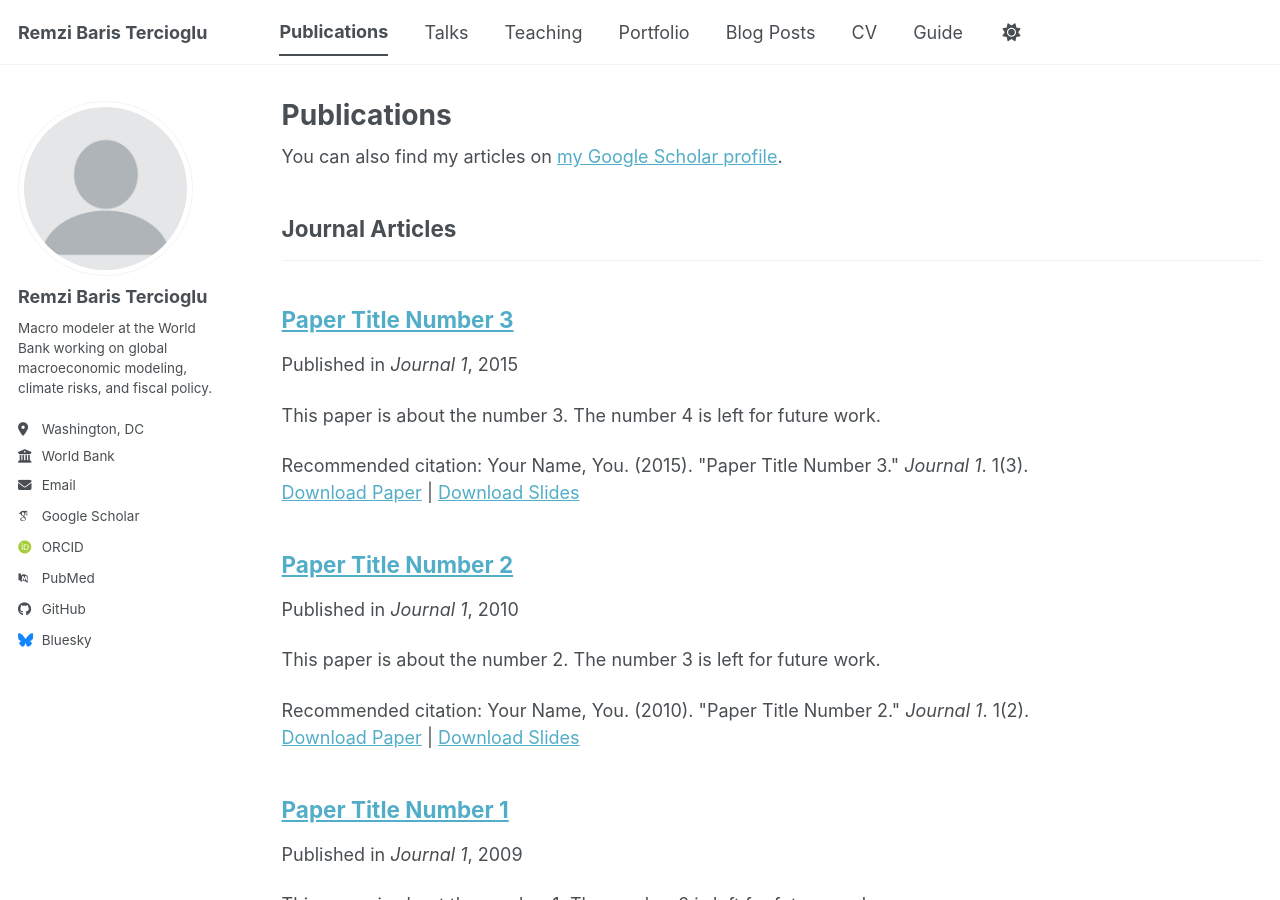
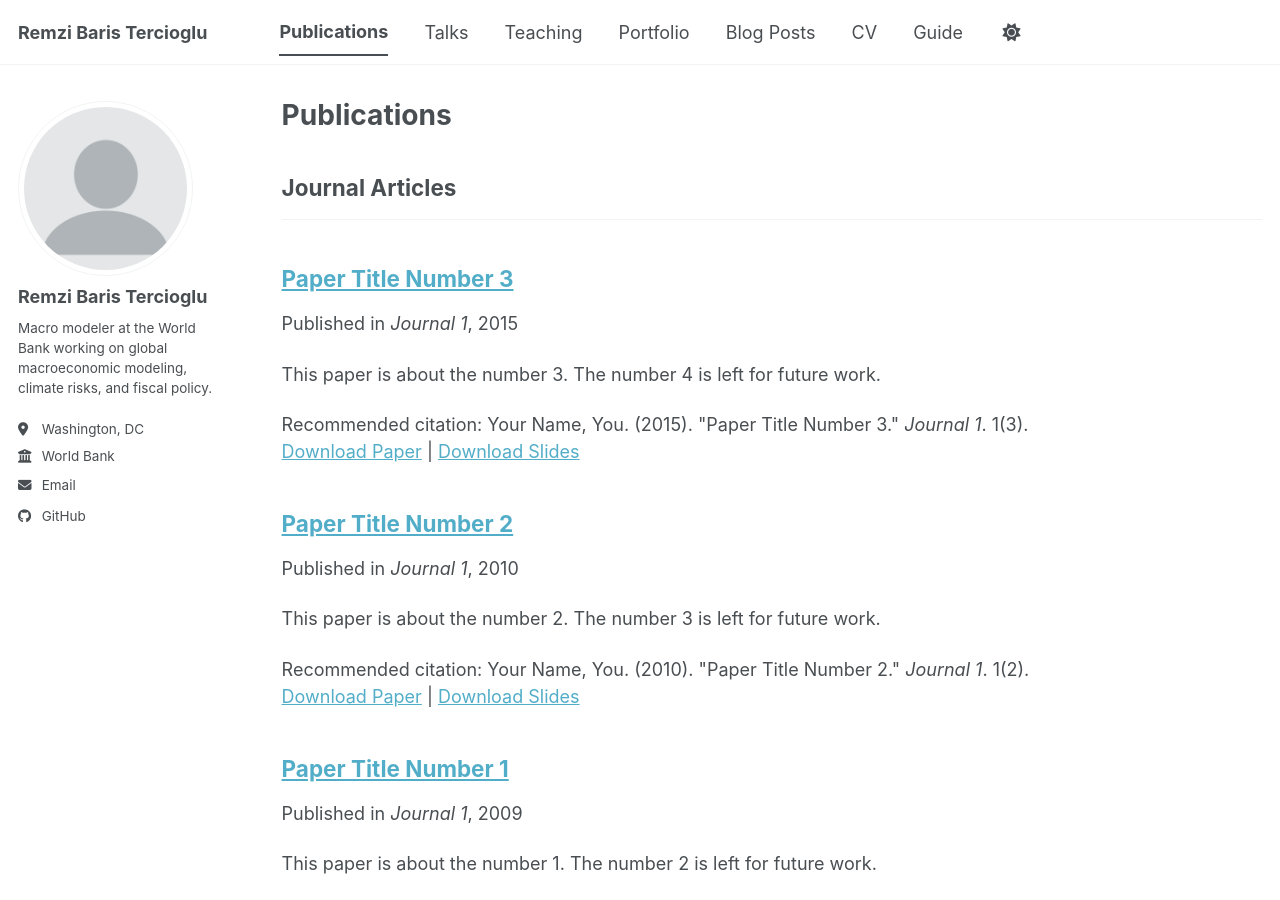
Before and after one commit to baristercioglu/baristercioglu.github.io, a Jekyll site: the page built from _pages/publications.html, in a window 1280 px wide and 900 px high. Built offline with Jekyll 4.4.1, drawn with Linux system fonts in a browser that asks for light colours; some web fonts are replaced; a script bundle is joined from its source files by our own code; library files that are not in the unit come from our copies; part of the change alters nothing that is shown.

Commit message:
Update _config.yml

```diff
--- a/_config.yml
+++ b/_config.yml
@@ -1,86 +1,73 @@
-# Welcome to Jekyll!
-#
-# This config file is meant for settings that affect your entire site, values
-# which you are expected to set up once and rarely need to edit after that.
-# For technical reasons, this file is *NOT* reloaded automatically when you use
-# `jekyll serve -l -H localhost`. If you change this file, please restart the
-# server process.
-
 # Basic Site Settings
 locale                   : "en-US"
-site_theme               : "default" # The available themes options are "default", "air", "sunrise", "mint", "dirt" and "contrast"
+site_theme               : "default"
 title                    : "Remzi Baris Tercioglu"
 title_separator          : "-"
 name                     : &name "Remzi Baris Tercioglu"
-description              : &description "Macro modeler | World Bank"   # Update this with a general description of your site, this is the default if not overridden by a page
-url                      : https://baristercioglu.github.io # The base hostname & protocol for your site e.g. "https://[your GitHub username].github.io",
-                                                           # or if you already have some other page hosted on Github then use "https://[your GitHub username].github.io/[Your Repo Name]"
-baseurl                  : "" # the subpath of your site, e.g. "/blog"
+description              : &description "Macro modeler | World Bank"
+url                      : "https://baristercioglu.github.io"
+baseurl                  : ""
 repository               : "baristercioglu/baristercioglu.github.io"
 
-# Site Author - The following control what appear as part of the author content on the side bar.
-#               If a field is blank the icon and link will not appear, otherwise it will be shown.
-#               Additional customization can be done by editing /_includes/author-profile.html
+# Site Author
 author:
-  # Biographic information
-  avatar           : "profile.png"
-  name             : "Remzi Baris Tercioglu"
-  pronouns         : # example: "she/her"
-  bio              : "Macro modeler at the World Bank working on global macroeconomic modeling, climate risks, and fiscal policy."
-  location         : "Washington, DC"
-  employer         : "World Bank"
-  uri              : # URL
-  email            : "rtercioglu@worldbank.org"
+  avatar                 : "profile.png"
+  name                   : "Remzi Baris Tercioglu"
+  pronouns               :
+  bio                    : "Macro modeler at the World Bank working on global macroeconomic modeling, climate risks, and fiscal policy."
+  location               : "Washington, DC"
+  employer               : "World Bank"
+  uri                    :
+  email                  : "rtercioglu@worldbank.org"
 
   # Academic websites
-  academia         : # URL
-  arxiv            : # URL - Update with the correct link to your profile
-  googlescholar    : "https://scholar.google.com/citations?user=PS_CX0AAAAAJ"
-  inspire-hep      : # URL
-  impactstory      : # URL
-  orcid            : "https://orcid.org/yourorcidurl"
-  semantic         : # URL
-  ssrn             : # URL
-  pubmed           : "https://www.ncbi.nlm.nih.gov/pubmed/?term=john+snow"
-  researchgate     : # URL
-  scopus           : # URL
-  zotero           : # URL
-
+  academia               :
+  arxiv                  :
+  googlescholar          :
+  inspire-hep            :
+  impactstory            :
+  orcid                  :
+  semantic               :
+  ssrn                   :
+  pubmed                 :
+  researchgate           :
+  scopus                 :
+  zotero                 :
 
   # Repositories and software development
-  bitbucket        : # Username - Update with your username on the site
-  codepen          : # Username
-  dribbble         : # Username
-  github           : "baristercioglu"
-  kaggle           : # Username
-  stackoverflow    : # User number or user number and name (i.e., use "1" or "1/jeff-atwood")
+  bitbucket              :
+  codepen                :
+  dribbble               :
+  github                 : "baristercioglu"
+  kaggle                 :
+  stackoverflow          :
 
   # Social media
-  artstation       : # Username
-  bluesky          : "bsky.app" # Replace this with you Bluesky username
-  facebook         : # Username
-  flickr           : # Username
-  foursquare       : # Username
-  goodreads        : # Username
-  google_plus      : # Username
-  keybase          : # Username
-  instagram        : # Username
-  lastfm           : # Username
-  linkedin         : # Username
-  mastodon         : # URL
-  medium           : # URL
-  pinterest        : # Username
-  soundcloud       : # Username
-  steam            : # Username
-  telegram         : # URL
-  tumblr           : # Username
-  twitter          : # Username for X / Twitter
-  vine             : # Username
-  weibo            : # Username
-  wikipedia        : # Username
-  xing             : # Username
-  youtube          : # Username
-  zhihu            : # Username
+  artstation             :
+  bluesky                :
+  facebook               :
+  flickr                 :
+  foursquare             :
+  goodreads              :
+  google_plus            :
+  keybase                :
+  instagram              :
+  lastfm                 :
+  linkedin               :
+  mastodon               :
+  medium                 :
+  pinterest              :
+  soundcloud             :
+  steam                  :
+  telegram               :
+  tumblr                 :
+  twitter                :
+  vine                   :
+  weibo                  :
+  wikipedia              :
+  xing                   :
+  youtube                :
+  zhihu                  :
 
 # Publication Category - The following the list of publication categories and their headings
 publication_category:
```
